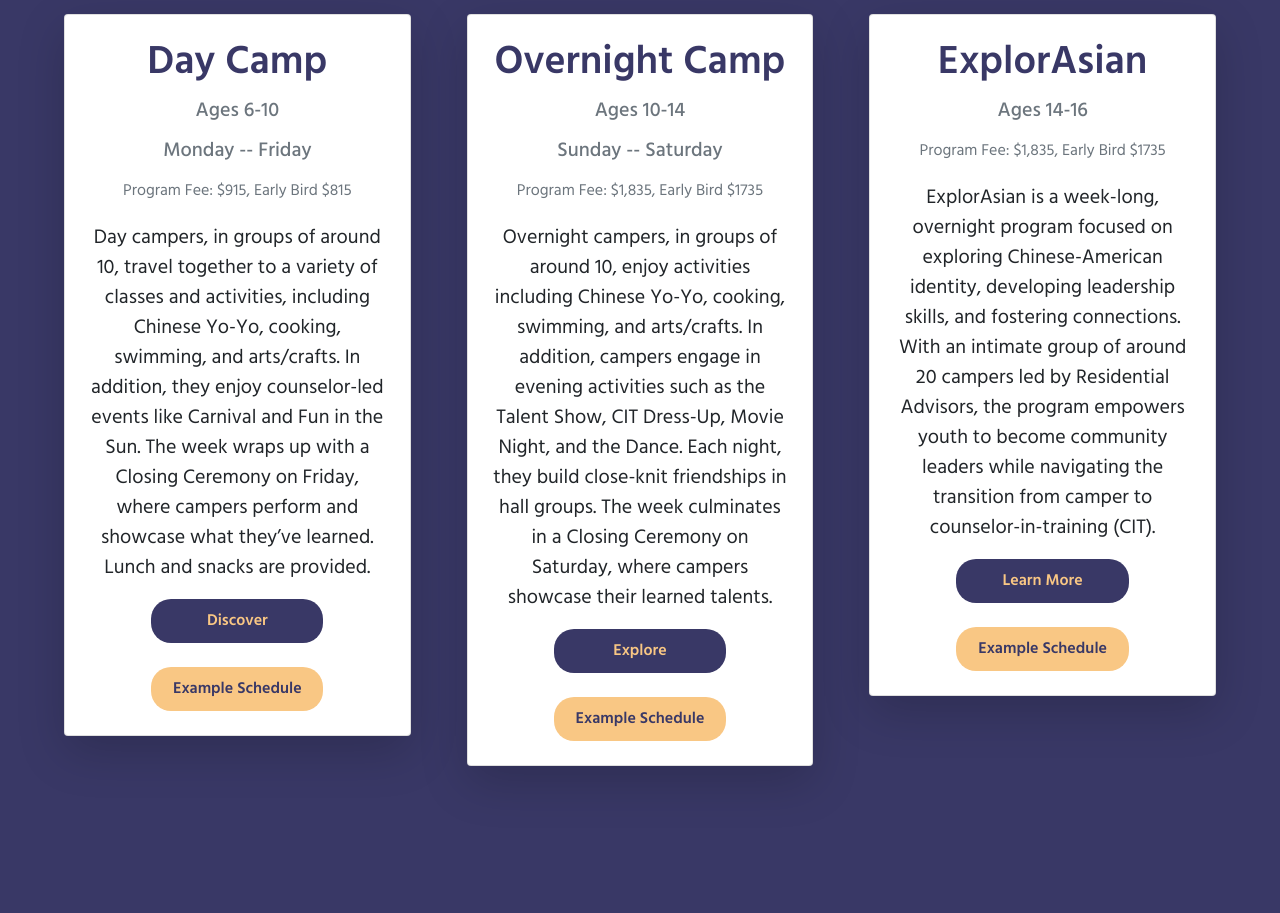
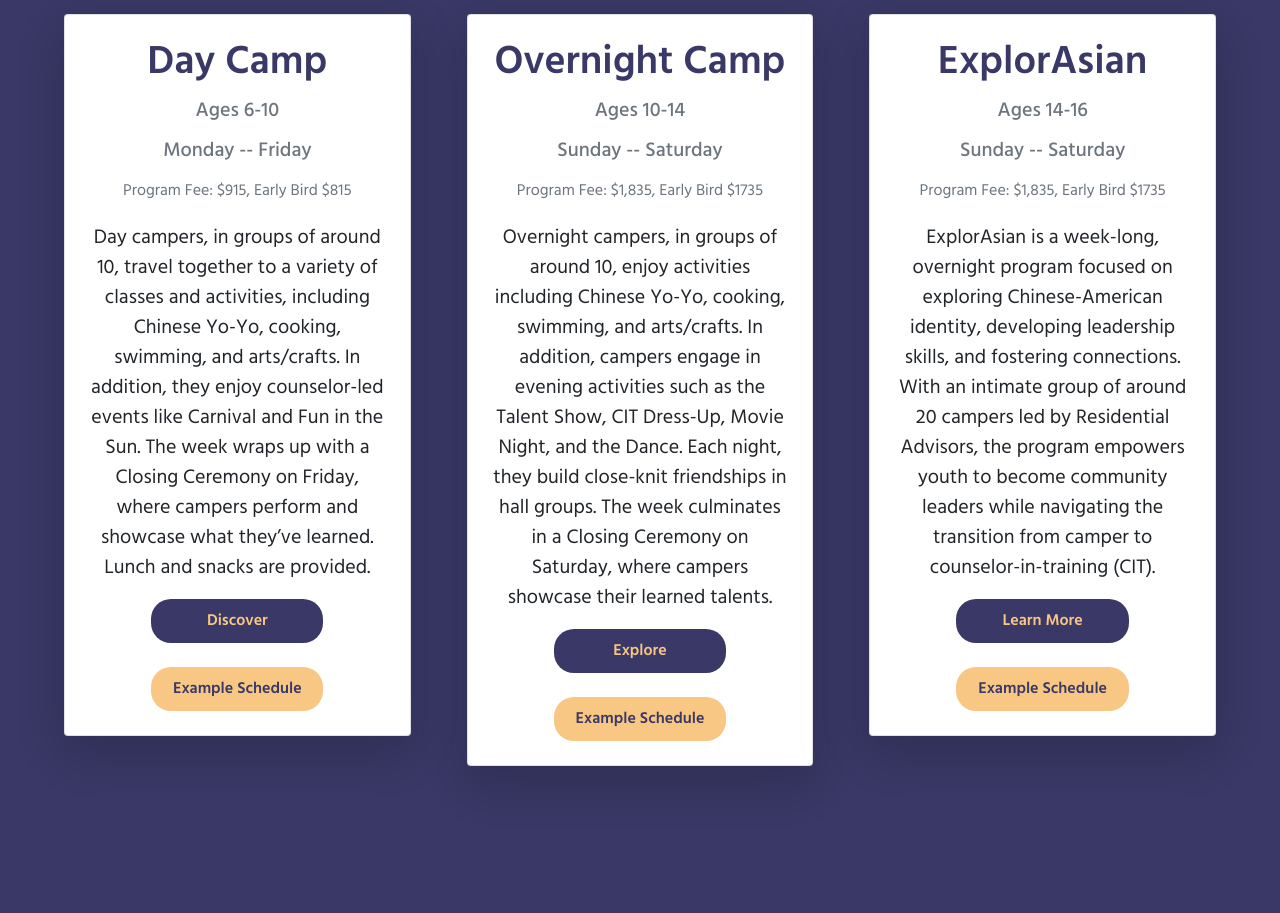
Before and after one commit to charlestang06/necysc, an Eleventy site: page src/programs.liquid in a window 1280 px wide. Shown: the part 1460-2373 px from the top of the page. Built offline with nearby package versions, Linux system fonts and the light colour scheme; Eleventy itself is replaced by a stand-in of ours; files that its build step writes are made by us from their sources.

Commit message:
Update programs.liquid

```diff
--- a/src/programs.liquid
+++ b/src/programs.liquid
@@ -87,6 +87,7 @@ title: Programs
 				<div class="text-content">
 					<h3 class="display-6 fw-bold text-center pt-4" style="color: #393866">ExplorAsian</h3>
 					<h5 class="text-muted text-center p-1">Ages 14-16</h5>
+					<h5 class="text-muted text-center p-1">Sunday -- Saturday</h5>
 					<p class="text-muted text-center p-1">Program Fee: {{ config.fees.ea }}</span></p>
 					<p class="ps-md-4 pe-md-4 text-center fs-5 px-4">ExplorAsian is a week-long, overnight program focused on exploring Chinese-American identity, developing leadership skills, and fostering connections. With an intimate group of around 20 campers led by Residential Advisors, the program empowers youth to become community leaders while navigating the transition from camper to counselor-in-training (CIT).</p>
 				</div>
```
